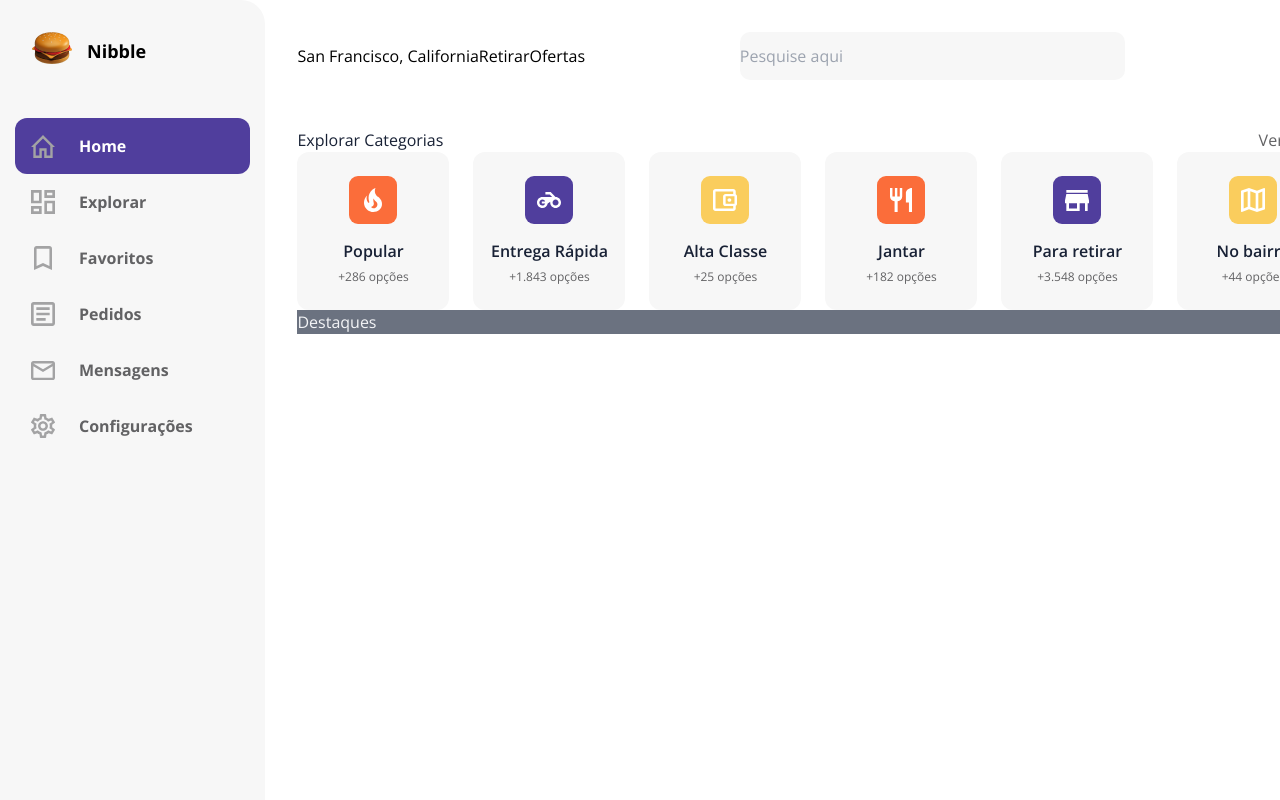
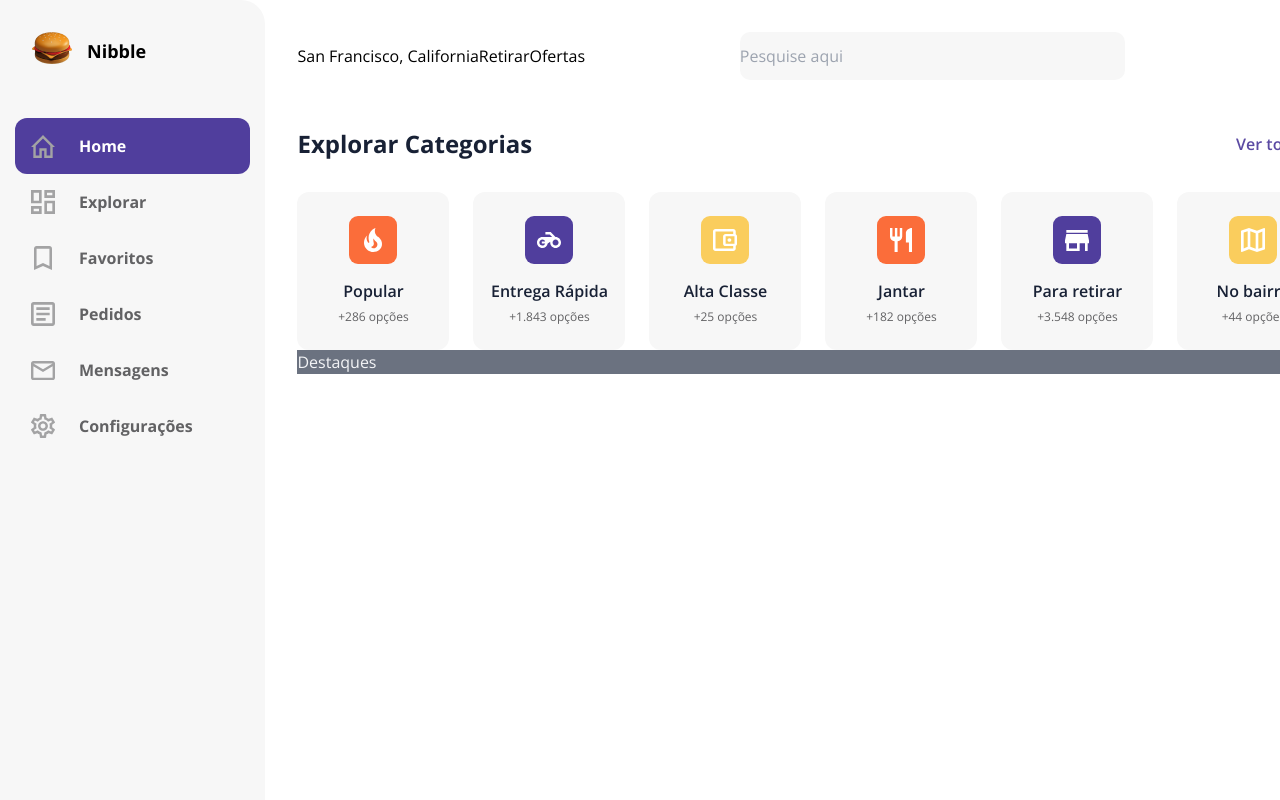
Before and after one commit to andmatsouza/front-expert-delivery-spa, a Next.js app: page / in a window 1280 px wide. Shown: the top 800 px of the page. Built offline with nearby package versions, Linux system fonts and the light colour scheme.

Commit message:
feat: adicionado estilos css para o header da categorias

```diff
--- a/components/categories/index.tsx
+++ b/components/categories/index.tsx
@@ -1,7 +1,8 @@
 import React from "react";
-//import Styles from './styles.module.css';
+import Styles from './styles.module.css';
 import Link from "next/link";
 import { Category } from '../../components';
+import { IconArrowRight } from "../icon-family";
 
 
 export const Categories = () => {
@@ -45,10 +46,14 @@
   ];
   return (
     <div>
-      <div className="flex">
-        <h2 className="grow">Explorar Categorias</h2>
+      <div className={Styles.header}>
+        <h2>Explorar Categorias</h2>
         <Link href="/categories">
-          <a>Ver todas</a>
+          <a>
+
+            Ver todas
+            <IconArrowRight size="12" color="#5B4AA3" />
+            </a>
         </Link>
       </div>
       <div className="flex gap-6 justify-between">
--- /dev/null
+++ b/components/categories/styles.module.css
@@ -0,0 +1,25 @@
+.header {
+  display: flex;
+  margin-bottom: 32px;
+}
+
+.header h2 {
+  flex-grow: 1;
+  font-size: 1.5rem;
+  line-height: 2rem;
+  font-weight: 700;
+
+}
+
+.header a {
+  color: #5b4aa3;
+  font-size: 1rem;
+  line-height: 1.5rem;
+  font-weight: 600;
+  display: flex;
+  align-items: center;
+}
+
+.header svg {
+  margin-left: 8px;
+}
```
